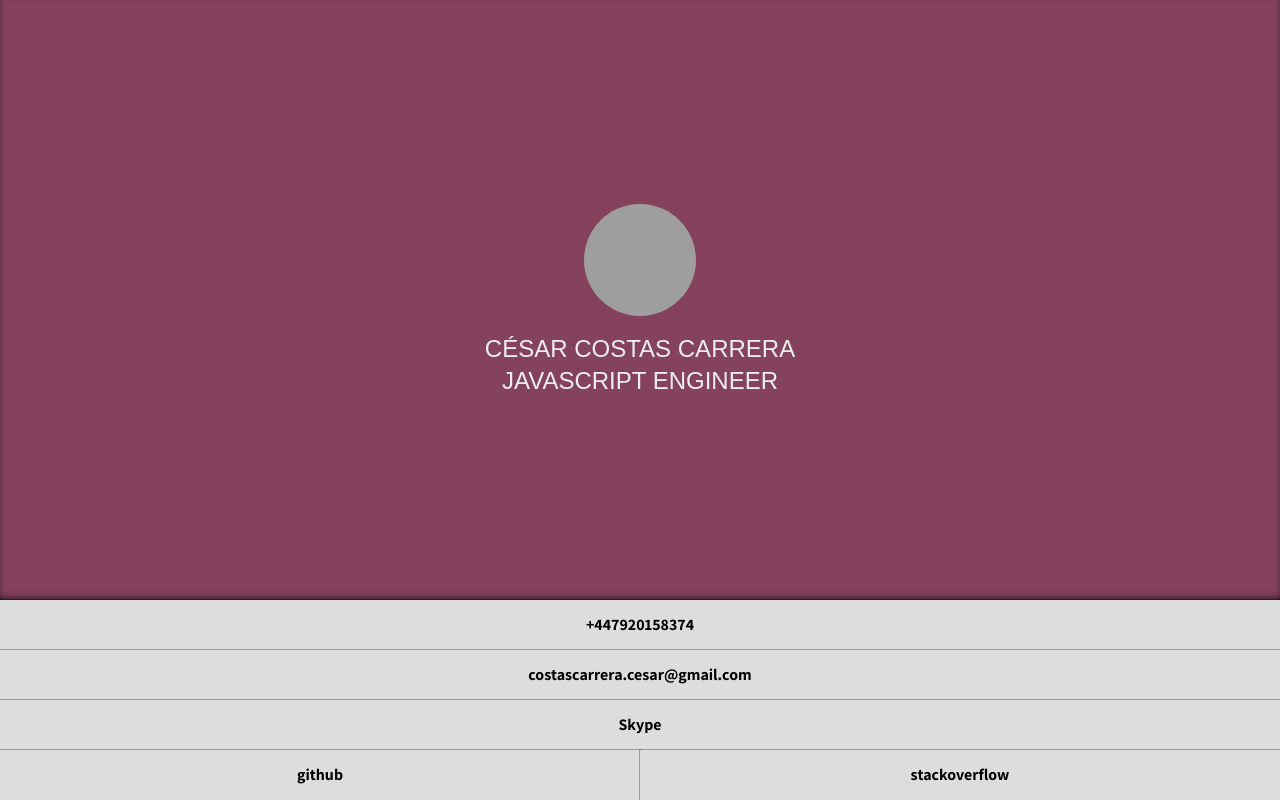
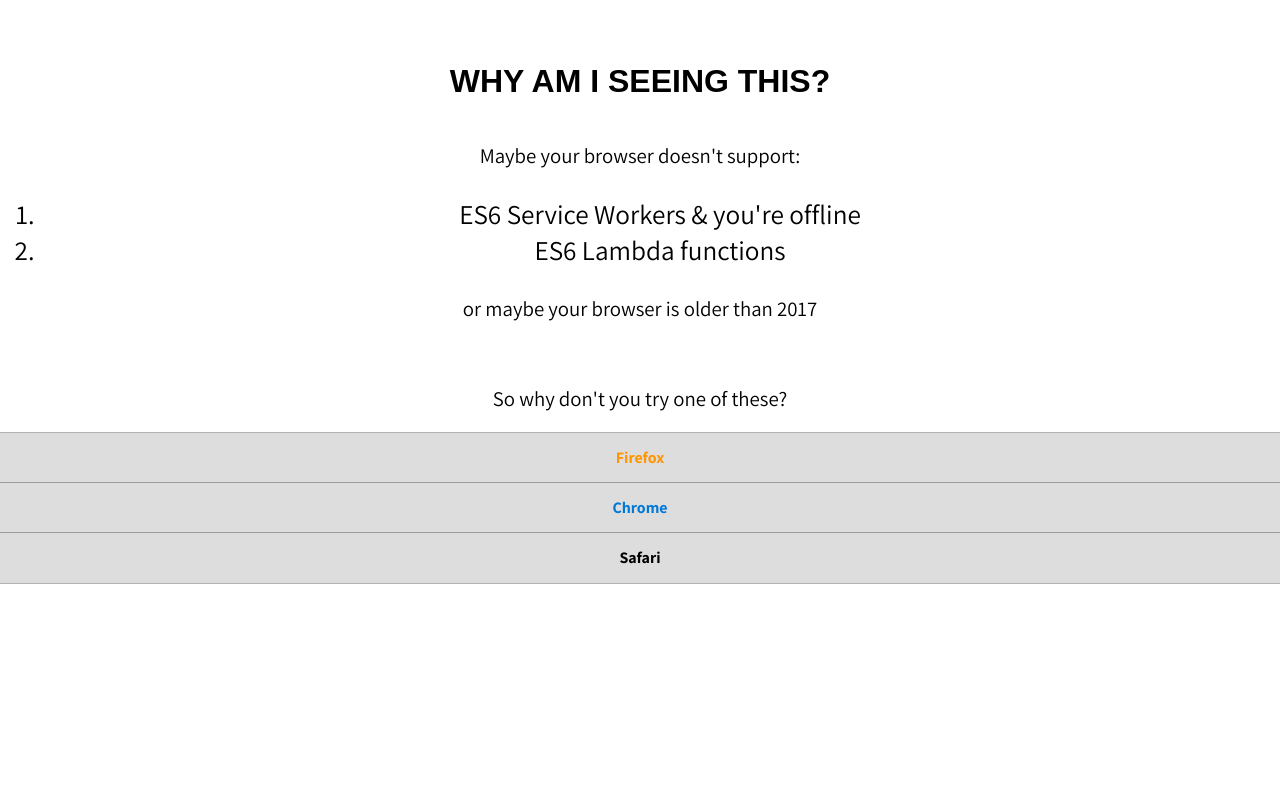
Before and after one commit to gatsbimantico/cv, a plain HTML site: page card.html in a window 1280 px wide. Drawn offline with Linux system fonts and the light colour scheme; grey boxes are pictures that could not be loaded; a web font is replaced by a local one.

Commit message:
Add Firefox to the whitelist, remove ES6 import/export cause

```diff
--- a/card.html
+++ b/card.html
@@ -28,7 +28,6 @@
     <div title="...ok, call me picky, I don't want to work with it">
       <p style="font-size: 1.3em;">Maybe your browser doesn't support:</p>
       <ol style="font-size: 1.7em;">
-        <li>ES6 import & export</li>
         <li>ES6 Service Workers & you're offline</li>
         <li>ES6 Lambda functions</li>
       </ol>
@@ -40,10 +39,10 @@
 		</p>
 		<br>
 		<div class="column column--two">
-			<!-- <span><a
+			<span><a
 				href="https://www.mozilla.org/en-GB/firefox/new/"
 				style="color: #ff9500;"
-				target="_blank">Firefox</a></span> -->
+				target="_blank">Firefox</a></span>
 			<span><a
 				href="https://www.google.com/chrome/"
 				style="color: #0078D7;"
@@ -72,7 +71,7 @@
     ga('send', 'pageview');
   </script>
 <!-- App -->
-  <script src="./pages/card.js" type="module"></script>
+  <script src="/es6-import-js/index.js" onload="es6Import('./pages/card.js');"></script>
 <!-- Service Worker -->
   <script>
     if ('serviceWorker' in navigator) {
```
Also changed, not shown: index.html (+2 -4 lines).
